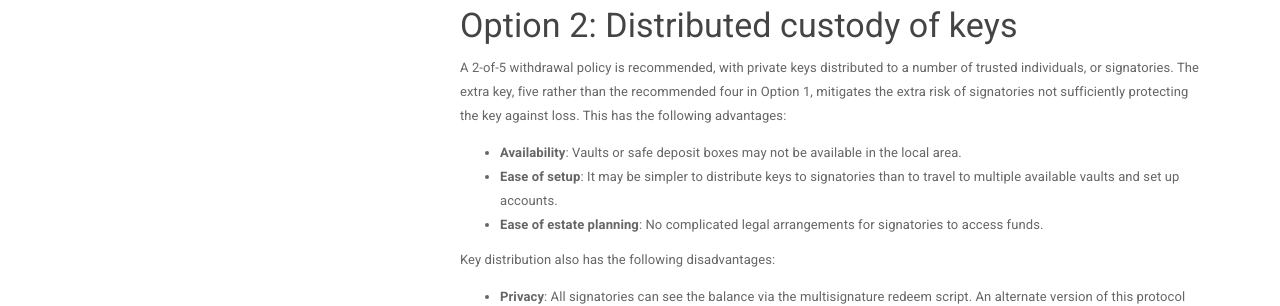
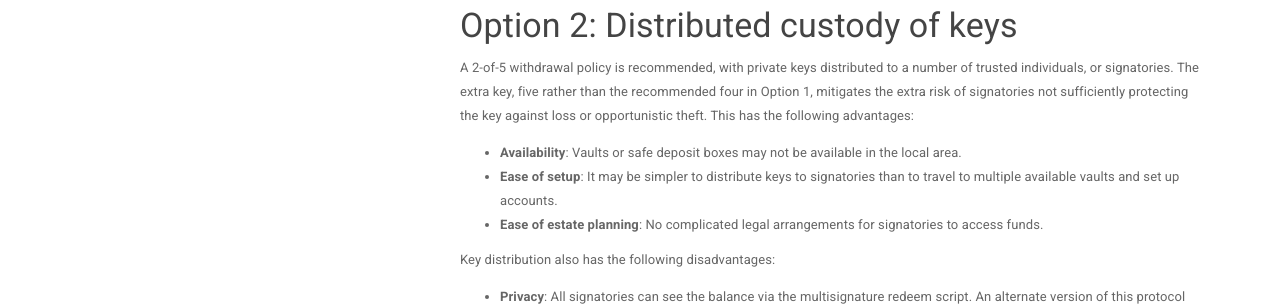
Before and after one commit to GlacierProtocol/glacierprotocol.github.io, a Jekyll site: the page built from _docs/overview/multi-signature-security.md, in a window 1280 px wide and 900 px high, scrolled down 1391 px. Shown: the part 295-601 px from the top of the window. Built offline with Jekyll 4.4.1, drawn with Linux system fonts in a browser that asks for light colours; nearby versions of some CDN libraries.

Commit message:
Theft added to risk mitigation

```diff
--- a/_docs/overview/multi-signature-security.md
+++ b/_docs/overview/multi-signature-security.md
@@ -81,7 +81,7 @@ is the co-owner of the safe deposit box. A successor trustee could then access t
 A 2-of-5 withdrawal policy is recommended, with private keys distributed to a number
 of trusted individuals, or signatories. The extra key, five rather than the recommended
 four in Option 1, mitigates the extra risk of signatories not sufficiently protecting
-the key against loss. This has the following advantages:
+the key against loss or opportunistic theft. This has the following advantages:
 
 * **Availability**: Vaults or safe deposit boxes may not be available in the local area.
 * **Ease of setup**: It may be simpler to distribute keys to signatories than to travel
```
